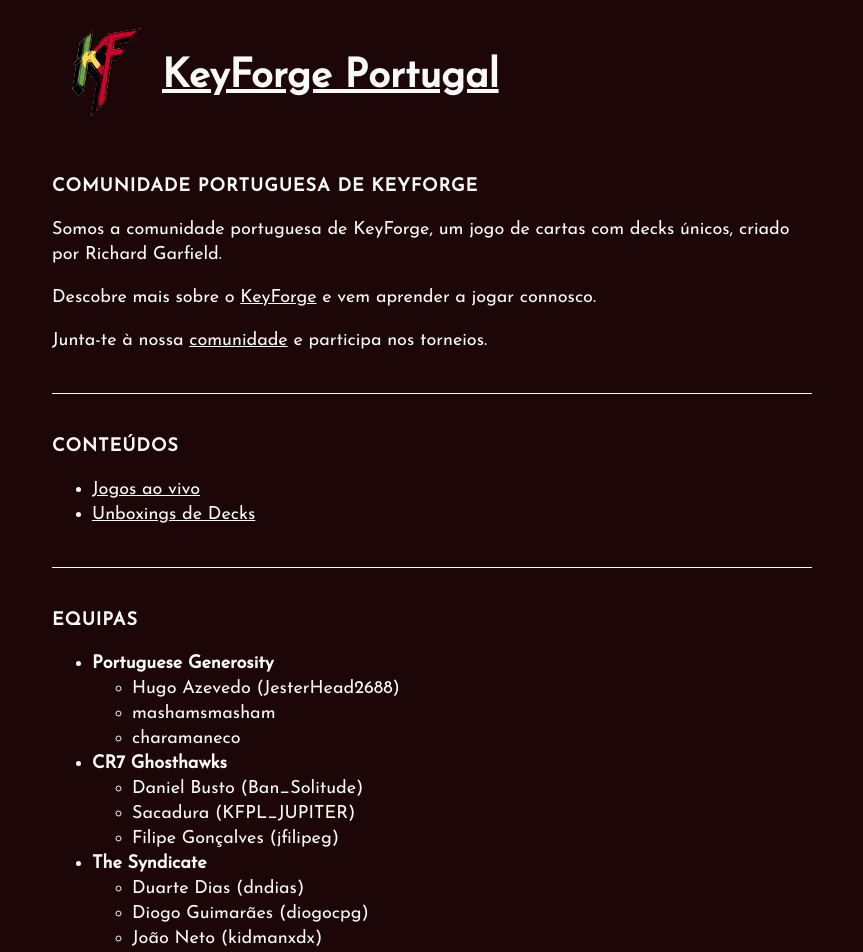
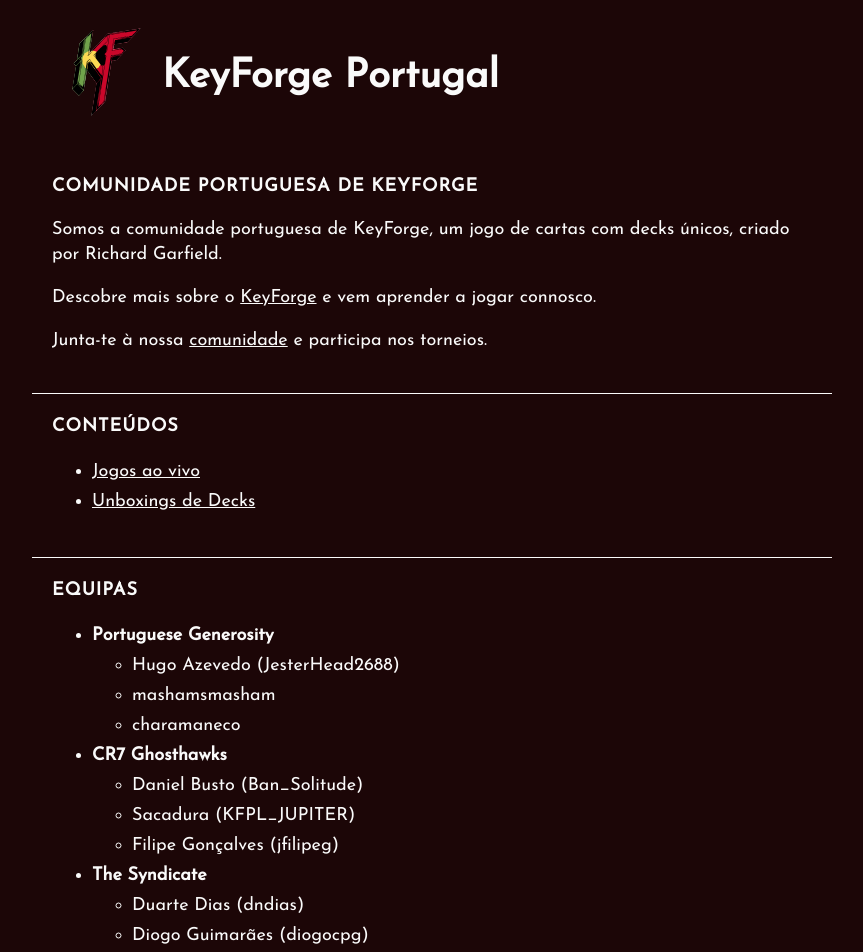
Before and after one commit to keyforge-portugal/website, a Jekyll site: the page built from index.md, in a window 1280 px wide. Shown: the top 952 px of the page, without its empty margins (208-1071 px from the left). Built offline with Jekyll 4.4.1, drawn with Linux system fonts in a browser that asks for light colours; our own code applies the rules of GitHub Pages for plain Markdown files; some of the changed text lies outside the part shown.

Commit message:
Finishing up

```diff
--- a/index.md
+++ b/index.md
@@ -21,14 +21,17 @@ Junta-te à nossa [comunidade](https://discord.gg/tmZWy86c) e participa nos torn
   - Hugo Azevedo (JesterHead2688)
   - mashamsmasham
   - charamaneco
+
 - **CR7 Ghosthawks**
   - Daniel Busto (Ban_Solitude)
   - Sacadura (KFPL_JUPITER)
   - Filipe Gonçalves (jfilipeg)
+
 - **The Syndicate**
   - Duarte Dias (dndias)
   - Diogo Guimarães (diogocpg)
   - João Neto (kidmanxdx)
+
 - **BBB**
   - Pedro Santos (Batnu)
   - Joe Ruffino (JCRuffino)
@@ -53,7 +57,7 @@ Junta-te à nossa [comunidade](https://discord.gg/tmZWy86c) e participa nos torn
 
 ### Oficiais
 
-<a href="https://ajogar.com"><img src="https://static.wixstatic.com/media/63c24c_42be84031e514b5aa7c8be13721e2653~mv2_d_3017_1579_s_2.png/v1/fill/w_1310,h_490,al_c,q_90,usm_0.66_1.00_0.01/logo-ajogar-white-bckg-01.webp" alt="AJogar Équeagenteseentende" width="300" style="background: white; padding: 10px; border-radius: 5px"/></a><br/>(Vila do Conde)
+<a href="https://ajogar.com"><img src="https://static.wixstatic.com/media/63c24c_42be84031e514b5aa7c8be13721e2653~mv2_d_3017_1579_s_2.png/v1/fill/w_1310,h_490,al_c,q_90,usm_0.66_1.00_0.01/logo-ajogar-white-bckg-01.webp" alt="AJogar Équeagenteseentende" width="240" style="background: white; padding: 10px; border-radius: 5px"/></a><br/>(Vila do Conde)
 
 ### Venda apenas
 
--- a/styles.css
+++ b/styles.css
@@ -34,15 +34,19 @@ h2 {
 h3 {
   text-transform: uppercase;
   letter-spacing: 0.5px;
-  font-size: 16px;
+  font-size: 15px;
   line-height: 25px;
 }
 
 hr {
-  margin: 40px 0;
+  margin: 40px -20px 20px;
   border: 0;
   height: 1px;
   background: #FAFAFA;
+}
+
+ul {
+  line-height: 30px;
 }
 
 .container {
@@ -59,6 +63,10 @@ header {
   margin-bottom: 40px;
 }
 
+header a {
+  text-decoration: none;
+}
+
 header .logo {
   height: 100px;
 }
```
Also changed, not shown: other parts of index.md (+2 -1 lines).
